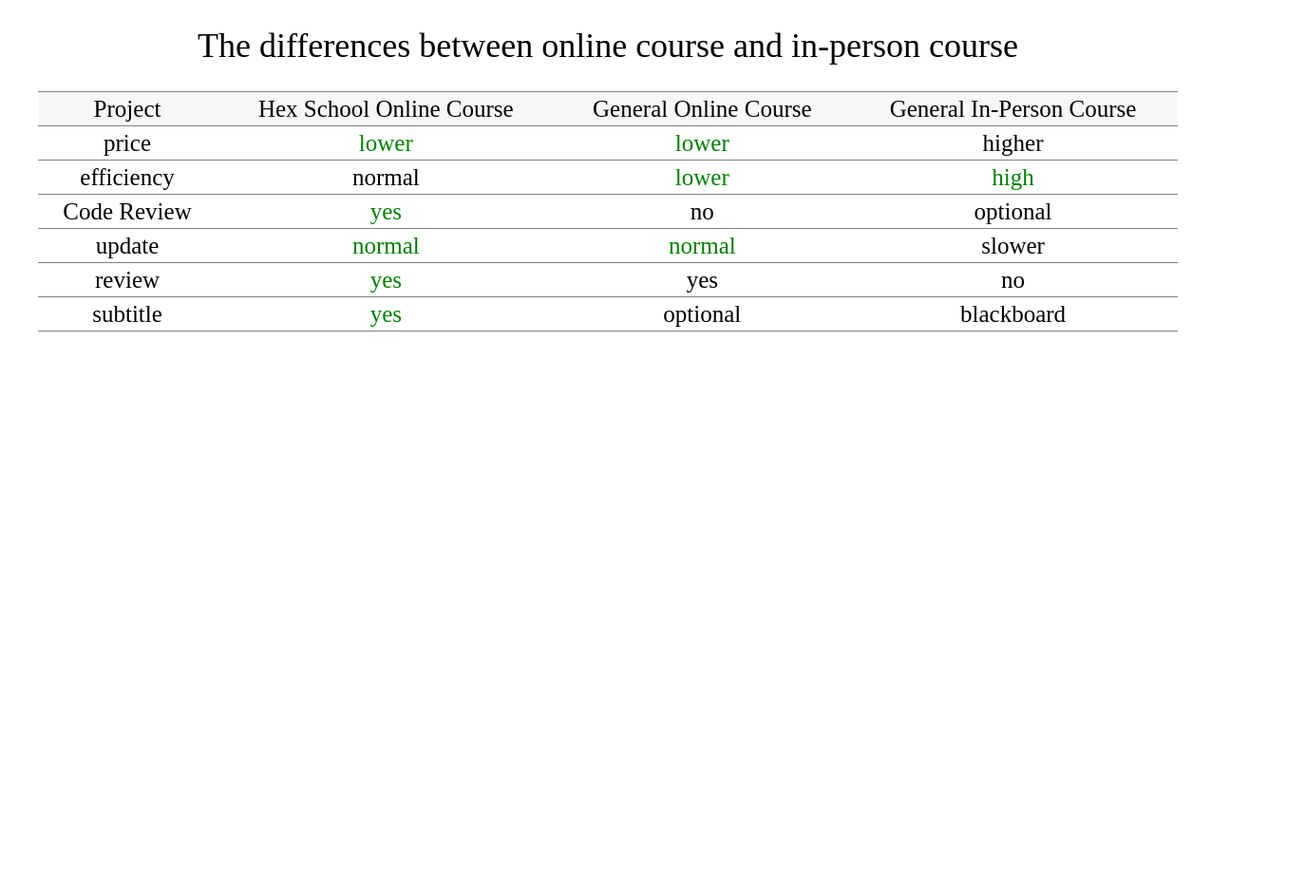
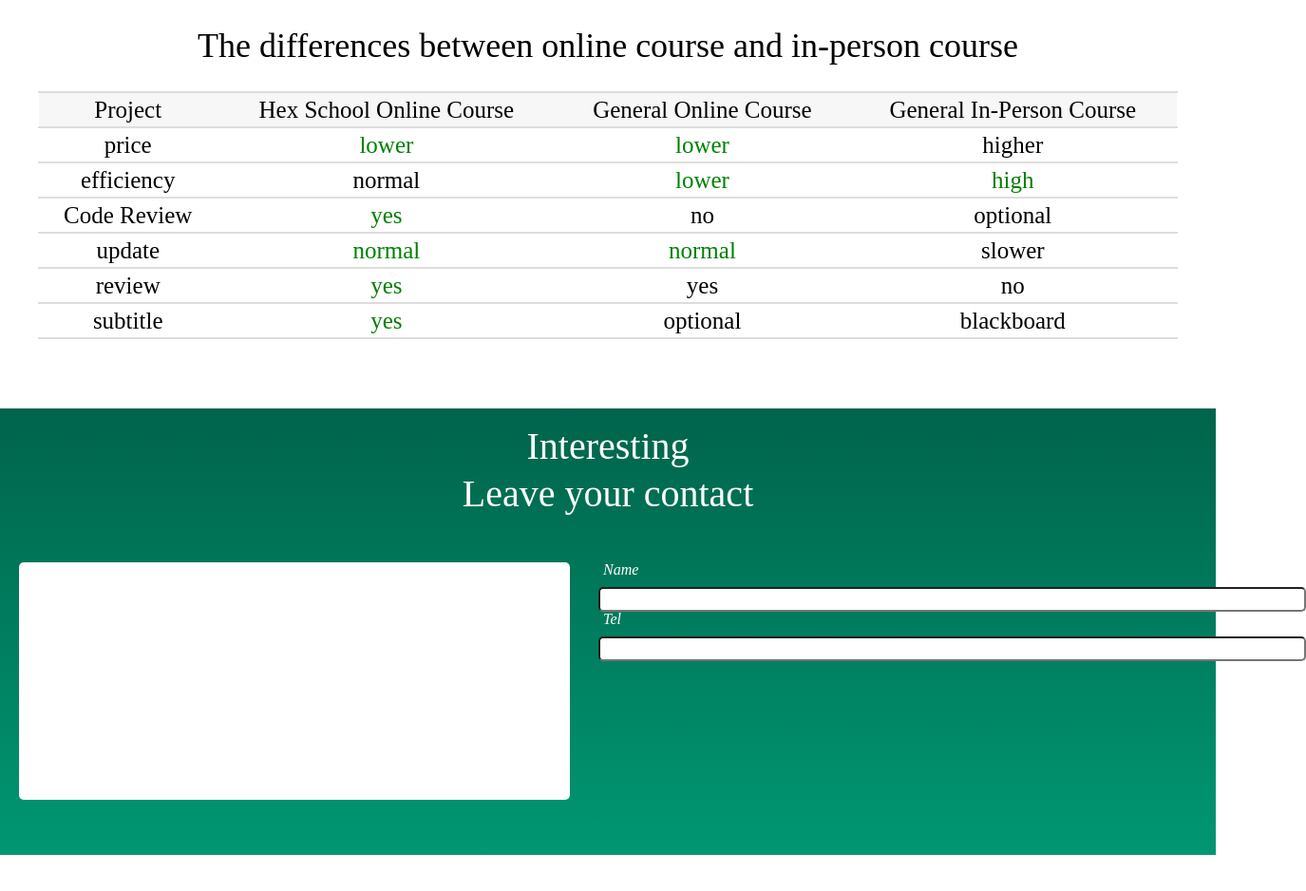
Before and after one commit to pervertcoder/htmlhomework, a plain HTML site: page index.html in a window 1280 px wide. Shown: the part 800-1738 px from the top of the page at 95% size, 1375 px wide, since content can reach past the window. Before the commit the page ends 1230 px from the top, so only its background shows below. Drawn offline with Linux system fonts and the light colour scheme.

Commit message:
12/16 part2
form part

```diff
--- a/index.html
+++ b/index.html
@@ -115,8 +115,21 @@
             </tr>
         </table>
     </div>
+    <div class="form">
+        <h1 class="interesting">Interesting</h1>
+        <p class="information">Leave your contact</p>
+    </div>
+    <div class="extra">
+        <div class="blank"></div>
+        <div class="personaldata">
+            <label for="name">Name</label>
+            <input type="text" id="name" name="name" size="90">
+            <label for="phone">Tel</label>
+            <input type="tel" id="phone" name="phone" size="90">
+        </div>
+    </div>
     <footer>
-
+        <div class="tail"></div>
     </footer>
 </body>
 </html>
--- a/style.css
+++ b/style.css
@@ -213,6 +213,7 @@
 	height: 330px;
 	/*border: black solid 1px;*/
 	box-shadow: 0px 4px 4px #dbdbdb;
+	border-radius: 5px 5px 5px 5px;
    }
    .html5 img{
 	position: relative;
@@ -280,26 +281,84 @@
 	background-color: #f7f7f7;
 	font-size: 25px;
 	border-collapse: collapse;
-	border-top: 0.5px solid grey;
-	border-bottom: 0.5px solid grey;
-	border-right: 0.5px solid transparent;
-	border-left: 0.5px solid transparent;
+	border-top: 2px solid #dddddd;
+	border-bottom: 2px solid #dddddd;
+	border-right: 2px solid transparent;
+	border-left: 2px solid transparent;
 	padding: 5px;
 	text-align: center;
    }
    table tr td{
 	font-size: 25px;
 	border-collapse: collapse;
-	border-top: 0.5px solid grey;
-	border-bottom: 0.5px solid grey;
-	border-right: 0.5px solid transparent;
-	border-left: 0.5px solid transparent;
+	border-top: 2px solid #dddddd;
+	border-bottom: 2px solid #dddddd;
+	border-right: 2px solid transparent;
+	border-left: 2px solid transparent;
 	text-align: center;
 	padding: 5px;
    }
    .green{
 	color: green;
    }
+   .form{
+	height: 470px;
+	width: 100%;
+	/*border: solid 2px black;*/
+	background-image: linear-gradient(to bottom, #00644b, #009772);
+	box-sizing: border-box;
+   }
+   .interesting, .information{
+	font-size: 40px;
+	text-align: center;
+	color: white;
+   }
+   .interesting{
+	padding-top: 20px;
+   }
+   .information{
+	margin-top: 10px;
+   }
+   .extra{
+	width: 100%;
+	display: flex;
+	position: absolute;
+	top: 1342px;
+	justify-content: space-around;
+   }
+   .blank{
+	width: 660px;
+	height: 250px;
+	background-color: white;
+	margin-top: 50px;
+	margin-left: 20px;
+	border-radius: 5px 5px 5px 5px;
+   }
+   .personaldata{
+	width: 660px;
+	height: 250px;
+	background-color: transparent;
+	margin-top: 50px;
+	margin-left: 20px;
+	/*border: solid 1px black;*/
+   }
+   label{
+	display: block;
+	font-style: oblique;
+	color: white;
+	font-size: 20pxs;
+	margin-left: 15px;
+   }
+   input{
+	margin-top: 10px;
+	margin-left: 10px;
+	height: 20px;
+	border-radius: 5px 5px 5px 5px;
+   }
+	.tail{
+	width: 100%;
+	height: 400px;
+	}
 
 
    /*banner1 and banner2 have some problems. They have to be solved*/
```
